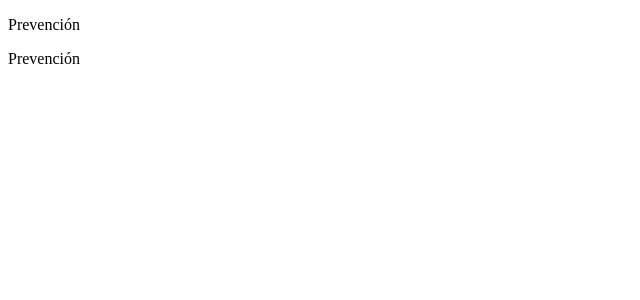
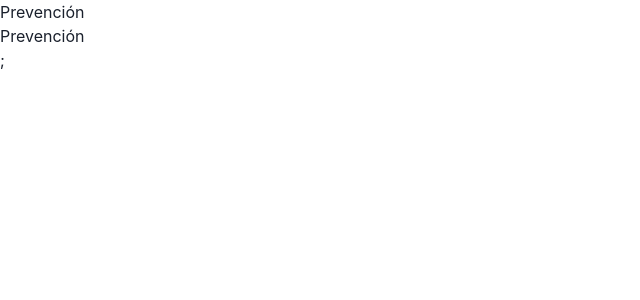
Before and after one commit to EyderACM/tribunales-amigables, a Next.js app: page / in a window 1280 px wide. Shown: the top 300 px of the page, without its empty margins (0-640 px from the left). Built offline with nearby package versions, Linux system fonts and the light colour scheme.

Commit message:
setup: adding chakra-ui provider

```diff
--- a/src/pages/_app.tsx
+++ b/src/pages/_app.tsx
@@ -1,5 +1,11 @@
+import { ChakraProvider } from "@chakra-ui/react";
+
 function MyApp({ Component, pageProps }) {
-  return <Component {...pageProps} />;
+  return (
+    <ChakraProvider>
+      <Component {...pageProps} />;
+    </ChakraProvider>
+  );
 }
 
 export default MyApp;
```
